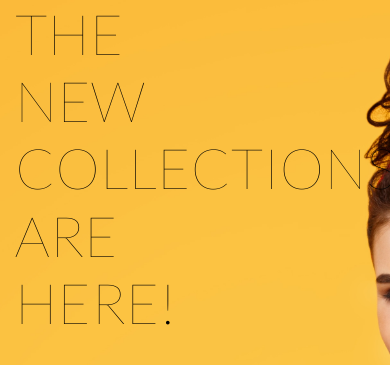
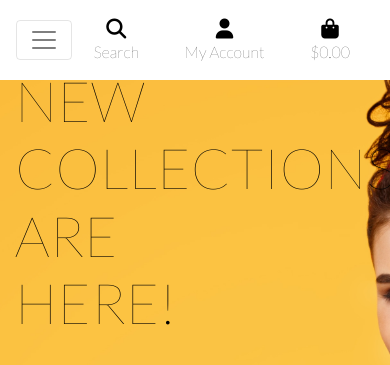
Before and after one commit to SohailMohammed1/eye_in_the_sky, a Django app: page / in a window 390 px wide. Shown: the top 365 px of the page. Run offline with Django 3.2, Linux system fonts and the light colour scheme; a user stored in the database is signed in; some libraries are stand-ins or nearby versions.

Commit message:
Added mobile main header and navbar

```diff
--- a/static/css/base.css
+++ b/static/css/base.css
@@ -56,6 +56,10 @@ body {
     border: 1px solid black !important;
 }
 
+.bg-black {
+    background: #000 !important;
+}
+
 /* -------------------------------- Media Queries */
 
 /* Slightly larger container on xl screens */
--- a/templates/base.html
+++ b/templates/base.html
@@ -92,6 +92,16 @@
           </ul>
         </div>
       </div>
+      <div class="row bg-white">
+        <nav class="navbar navbar-expand-lg navbar-light w-100">
+          <button class="navbar-toggler" type="button" data-toggle="collapse" data-target="#main-nav" aria-controls="main-nav" aria-expanded="false" aria-label="Toggle navigation">
+            <span class="navbar-toggler-icon"></span>
+          </button>
+          {% include 'includes/mobile-top-header.html' %}
+          {% include 'includes/main-nav.html' %}
+
+        </nav>
+      </div>
     </header>
 
     {% if messages %}
--- /dev/null
+++ b/templates/includes/main-nav.html
@@ -0,0 +1,51 @@
+<!--from walkthrough project-->
+<div class="collapse navbar-collapse" id="main-nav">
+    <ul class="navbar-nav w-auto mx-auto">
+        <li class="nav-item dropdown">
+            <a class="logo-font font-weight-bold nav-link text-blank mr-5" href="#" id="all-products-link" data-toggle="dropdown" aria-haspopup="true" aria-expanded="false">
+                All Products
+            </a>
+            <div class="dropdown-menu border-0" aria-labelledby="all-products-link">
+                <a href="" class="dropdown-item">By Price</a>
+                <a href="" class="dropdown-item">By Rating</a>
+                <a href="" class="dropdown-item">By Category</a>
+                <a href="" class="dropdown-item">All Products</a>
+            </div>
+        </li>
+
+        <li class="nav-item dropdown">
+            <a class="logo-font font-weight-bold nav-link text-blank mr-5" href="#" id="clothing-link" data-toggle="dropdown" aria-haspopup="true" aria-expanded="false">
+                Telescope Brands
+            </a>
+            <div class="dropdown-menu border-0" aria-labelledby="telescope-link">
+                <a href="" class="dropdown-item">By Price</a>
+                <a href="" class="dropdown-item">By Rating</a>
+                <a href="" class="dropdown-item">By Category</a>
+                <a href="" class="dropdown-item">All Products</a>
+            </div>
+        </li>
+        <li class="nav-item dropdown">
+            <a class="logo-font font-weight-bold nav-link text-blank mr-5" href="#" id="clothing-link" data-toggle="dropdown" aria-haspopup="true" aria-expanded="false">
+                Binoculars
+            </a>
+            <div class="dropdown-menu border-0" aria-labelledby="binoculars-link">
+                <a href="" class="dropdown-item">By Price</a>
+                <a href="" class="dropdown-item">By Rating</a>
+                <a href="" class="dropdown-item">By Category</a>
+                <a href="" class="dropdown-item">All Products</a>
+            </div>
+        </li>
+        <li class="nav-item dropdown">
+            <a class="logo-font font-weight-bold nav-link text-blank mr-5" href="#" id="clothing-link" data-toggle="dropdown" aria-haspopup="true" aria-expanded="false">
+                Contact Us
+            </a>
+            <div class="dropdown-menu border-0" aria-labelledby="contact-link">
+                <a href="" class="dropdown-item">By Price</a>
+                <a href="" class="dropdown-item">By Rating</a>
+                <a href="" class="dropdown-item">By Category</a>
+                <a href="" class="dropdown-item">All Products</a>
+            </div>
+        </li>
+
+    </ul>
+</div>
--- /dev/null
+++ b/templates/includes/mobile-top-header.html
@@ -0,0 +1,58 @@
+<!--From walkthrough project-->
+
+<li class="list-inline-item">
+    <a class="text-black nav-link d-block d-lg-none" href="#" id="mobile-search" data-toggle="dropdown" aria-haspopup="true" aria-expanded="false">
+        <div class="text-center">
+            <div><i class="fas fa-search fa-lg"></i></div>
+            <p class="my-0">Search</p>
+        </div>
+    </a>
+    <div class="dropdown-menu border-0 w-100 p-3 rounded-0 my-0" aria-labelledby="mobile-search">
+        <form class="form" method="GET" action="">
+            <div class="input-group w-100">
+                <input class="form-control border border-black rounded-0" type="text" name="q" placeholder="Search our site">
+                <div class="input-group-append">
+                    <button class="form-control form-control btn btn-black border border-black rounded-0" type="submit">
+                        <span class="icon">
+                            <i class="fas fa-search"></i>
+                        </span>
+                    </button>
+                </div>
+            </div>
+        </form>
+    </div>
+</li>
+<li class="list-inline-item dropdown">
+    <a class="text-black nav-link d-block d-lg-none" href="#" id="user-options" data-toggle="dropdown" aria-haspopup="true" aria-expanded="false">
+        <div class="text-center">
+            <div><i class="fas fa-user fa-lg"></i></div>
+            <p class="my-0">My Account</p>
+        </div>
+    </a>
+    <div class="dropdown-menu border-0" aria-labelledby="user-options">
+        {% if request.user.is_authenticated %}
+            {% if request.user.is_superuser %}
+                <a href="{% url 'account_logout' %}" class="dropdown-item">Product Management</a>
+            {% endif %}
+            <a href="" class="dropdown-item">My Profile</a>
+            <a href="{% url 'account_logout' %}" class="dropdown-item">Logout</a>
+        {% else %}
+            <a href="{% url 'account_signup' %}" class="dropdown-item">Register</a>
+            <a href="{% url 'account_login' %}" class="dropdown-item">Login</a>
+        {% endif %}
+    </div>
+</li>
+<li class="list-inline-item">
+    <a class="{% if grand_total %}text-primary font-weight-bold{% else %}text-black{% endif %} nav-link d-block d-lg-none" href="">
+        <div class="text-center">
+            <div><i class="fas fa-shopping-bag fa-lg"></i></div>
+            <p class="my-0">
+                {% if grand_total %}
+                    ${{ grand_total|floatformat:2 }}
+                {% else %}
+                    $0.00
+                {% endif %}
+            </p>
+        </div>
+    </a>
+</li>
```
